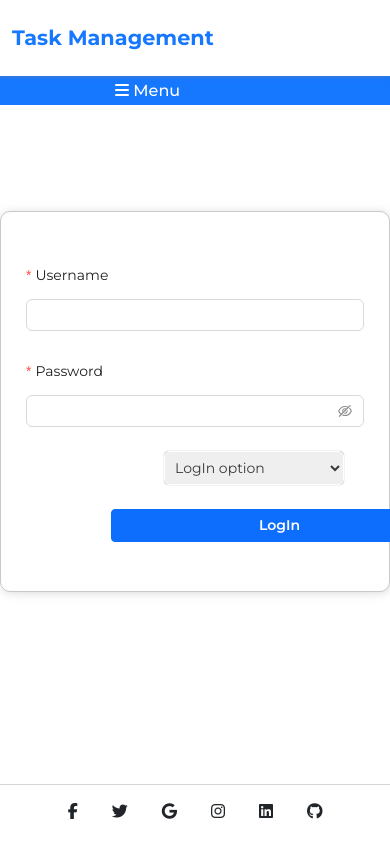
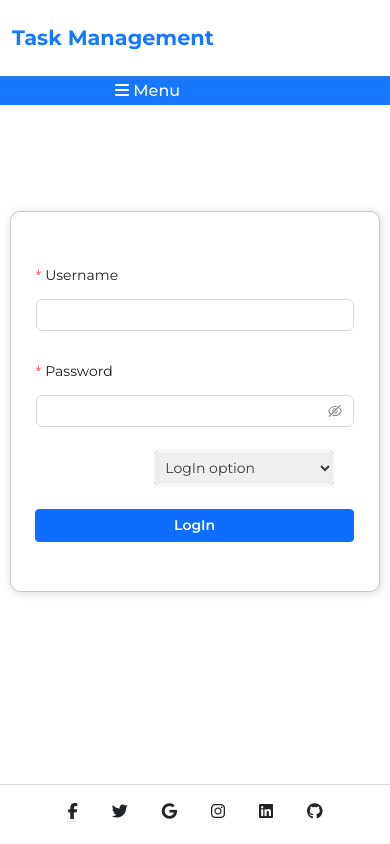
Before and after one commit to suraj-raj01/Task-Management-System, a React (Vite) app in the folder client/: page / in a window 390 px wide. Shown: the top 844 px of the page. Built offline with nearby package versions, Linux system fonts and the light colour scheme.

Commit message:
Style.css

```diff
--- a/client/src/style/style.css
+++ b/client/src/style/style.css
@@ -430,11 +430,15 @@ strong {
     }
 
     #form {
-        width: 100%;
+        width: 95%;
         padding: 25px;
         margin: 50px auto;
         box-shadow: 1px 1px 10px #c2c0c092;
         border-radius: 10px;
+    }
+
+    #form Button{
+        margin-left: -80px;
     }
 
     #dashboard-btn {
```
